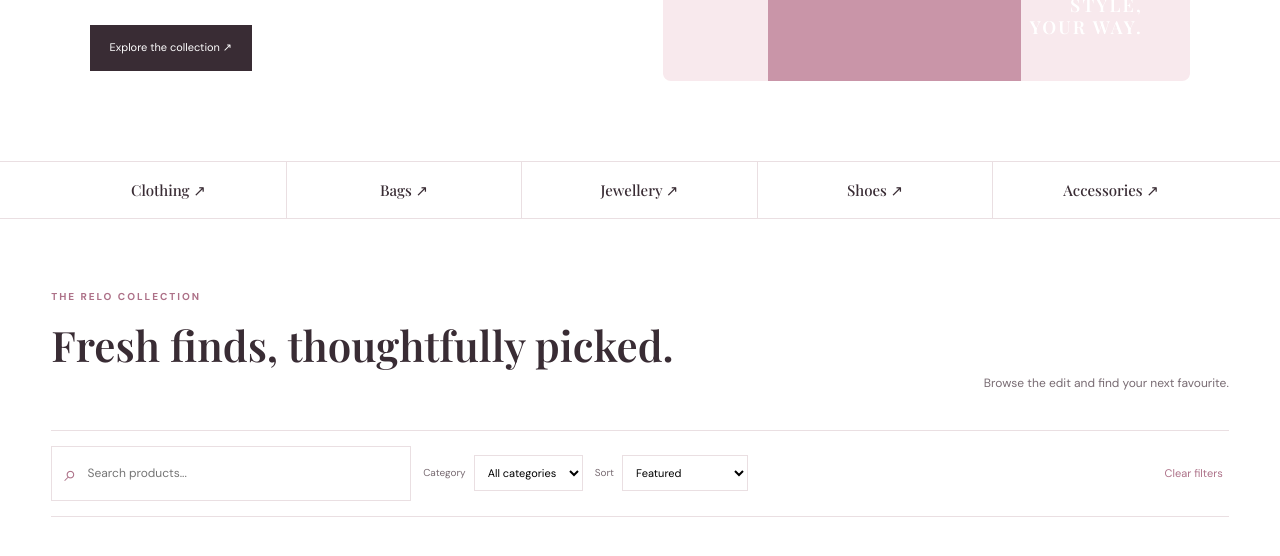
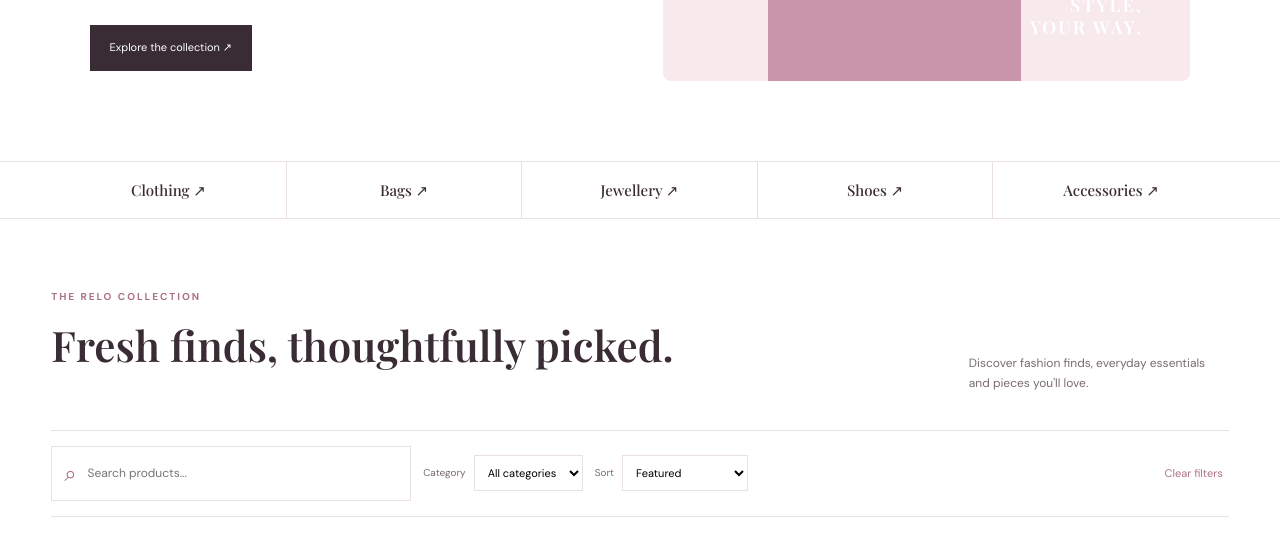
Before and after one commit to swaritps/relo-store, a plain HTML site: page index.html in a window 1280 px wide. Shown: the part 434-990 px from the top of the page. Drawn offline with nearby package versions, Linux system fonts and the light colour scheme.

Commit message:
Update index.html

```diff
--- a/index.html
+++ b/index.html
@@ -20,7 +20,7 @@
 <section class="hero" id="home"><div class="hero-copy"><p class="eyebrow">THE STYLE EDIT</p><h1>Find pieces.<br><em>Feel like you.</em></h1><p class="hero-text">A considered collection of fashion finds, everyday essentials and little details that make an outfit yours.</p><a class="primary-button" href="#shop">Explore the collection ↗</a></div>
 <div class="hero-art" role="img" aria-label="Abstract pastel fashion artwork"><div class="art-circle"></div><div class="art-arch"></div><div class="art-caption">YOUR<br>STYLE,<br>YOUR WAY.</div></div></section>
 <section class="category-strip"><a href="#category/Clothing">Clothing ↗</a><a href="#category/Bags">Bags ↗</a><a href="#category/Jewellery">Jewellery ↗</a><a href="#category/Shoes">Shoes ↗</a><a href="#category/Accessories">Accessories ↗</a></section>
-<section class="shop-section" id="shop"><div class="section-heading"><div><p class="eyebrow">THE RELO COLLECTION</p><h2 id="collectionTitle">Fresh finds, thoughtfully picked.</h2></div><p class="section-intro" id="collectionIntro">Browse the edit and find your next favourite.</p></div>
+<section class="shop-section" id="shop"><div class="section-heading"><div><p class="eyebrow">THE RELO COLLECTION</p><h2 id="collectionTitle">Fresh finds, thoughtfully picked.</h2></div><p class="section-intro" id="collectionIntro">Discover fashion finds, everyday essentials and pieces you'll love.</p></div>
 <div class="toolbar"><label class="search-box"><span>⌕</span><input id="searchInput" type="search" placeholder="Search products..." aria-label="Search products"></label>
 <label class="filter-label">Category<select id="categoryFilter"><option value="All">All categories</option><option>Clothing</option><option>Bags</option><option>Jewellery</option><option>Shoes</option><option>Accessories</option></select></label>
 <label class="filter-label">Sort<select id="sortFilter"><option value="featured">Featured</option><option value="name">Name: A–Z</option><option value="price-low">Price: low to high</option><option value="price-high">Price: high to low</option></select></label><button class="clear-button" id="clearFilters">Clear filters</button></div>
```
